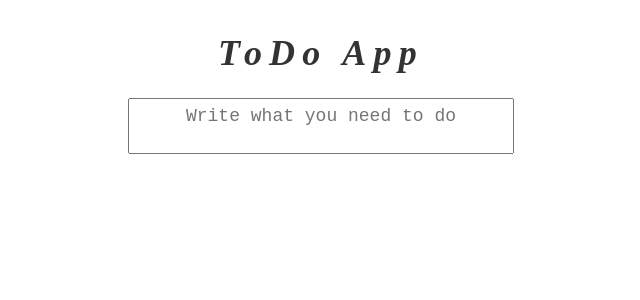
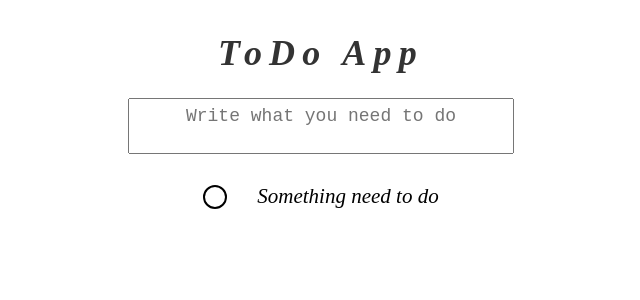
Before and after one commit to maxi3336/toDoApp, a React (Create React App) app: page / in a window 1280 px wide. Shown: the top 300 px of the page, without its empty margins (319-959 px from the left). Built offline with nearby package versions, Linux system fonts and the light colour scheme.

Commit message:
Finished simple ui

```diff
--- /dev/null
+++ b/src/components/Create/Create.jsx
@@ -0,0 +1,14 @@
+import React from 'react'
+import style from "./Create.module.css";
+import TextareaAutosize from "react-textarea-autosize";
+
+const Create = () => {
+    return (
+        <TextareaAutosize
+            className={style.textEnter}
+            placeholder="Write what you need to do"
+        />
+    )
+}
+
+export default Create
--- /dev/null
+++ b/src/components/Create/Create.module.css
@@ -0,0 +1,9 @@
+.textEnter {
+    width: 30%;
+    min-height: 50px;
+    max-height: 300px;
+    resize: none;
+    text-align: center;
+    line-height: 30px;
+    font-size: 18px;
+}
--- /dev/null
+++ b/src/components/Doings/Do/Content/Content.jsx
@@ -0,0 +1,12 @@
+import React from 'react'
+import style from './Content.module.css'
+
+const Content = () => {
+    return (
+        <div className={style.content}>
+            Something need to do
+        </div>
+    )
+}
+
+export default Content
--- /dev/null
+++ b/src/components/Doings/Do/Content/Content.module.css
@@ -0,0 +1,6 @@
+.content {
+    text-align: center;
+    font-size: 21px;
+    font-style: italic;
+    font-family: "Calibri Light";
+}
--- /dev/null
+++ b/src/components/Doings/Do/Do.jsx
@@ -0,0 +1,15 @@
+import React from 'react'
+import style from './Do.module.css'
+import Mark from "./Mark/Mark";
+import Content from "./Content/Content";
+
+const Do = () => {
+    return (
+        <div className={style.do}>
+            <Mark/>
+            <Content/>
+        </div>
+    )
+}
+
+export default Do
--- /dev/null
+++ b/src/components/Doings/Do/Do.module.css
@@ -0,0 +1,4 @@
+.do {
+    display: flex;
+    align-items: center;
+}
--- /dev/null
+++ b/src/components/Doings/Do/Mark/Mark.jsx
@@ -0,0 +1,13 @@
+import React from 'react'
+import style from './Mark.module.css'
+
+const Mark = () => {
+
+    return (
+        <div
+            className={style.mark}
+        />
+    )
+}
+
+export default Mark
--- /dev/null
+++ b/src/components/Doings/Do/Mark/Mark.module.css
@@ -0,0 +1,17 @@
+.mark {
+    margin-right: 30px;
+    width: 20px;
+    height: 20px;
+    border-radius: 50%;
+    background-color: white;
+    border: 2px solid black;
+}
+
+.mark:hover {
+    cursor: pointer;
+    background-color: lightgray;
+}
+
+.mark:active {
+    background-color: black;
+}
--- /dev/null
+++ b/src/components/Doings/Doings.jsx
@@ -0,0 +1,13 @@
+import React from 'react'
+import style from './Doings.module.css'
+import Do from "./Do/Do";
+
+const Doings = () => {
+    return (
+        <div className={style.doing}>
+            <Do />
+        </div>
+    )
+}
+
+export default Doings
--- /dev/null
+++ b/src/components/Doings/Doings.module.css
@@ -0,0 +1,6 @@
+.doing {
+    display: flex;
+    flex-direction: column-reverse;
+    align-items: center;
+    margin: 30px 0;
+}
--- a/src/components/Main/Main.jsx
+++ b/src/components/Main/Main.jsx
@@ -1,6 +1,7 @@
 import React from 'react'
 import style from './Main.module.css'
-import TextareaAutosize from 'react-textarea-autosize';
+import Doings from './../Doings/Doings'
+import Create from "../Create/Create";
 
 
 const Main = (props) => {
@@ -8,10 +9,8 @@ const Main = (props) => {
     return (
         <div className={style.main}>
             <h1 className={style.text}>ToDo App</h1>
-            <TextareaAutosize
-                className={style.textEnter}
-                placeholder="Write what you need to do"
-            ></TextareaAutosize>
+            <Create />
+            <Doings />
         </div>
     )
 }
--- a/src/components/Main/Main.module.css
+++ b/src/components/Main/Main.module.css
@@ -11,13 +11,3 @@
     color: #333333;
     text-align: center;
 }
-
-.textEnter {
-    width: 30%;
-    min-height: 50px;
-    max-height: 300px;
-    resize: none;
-    text-align: center;
-    line-height: 30px;
-    font-size: 18px;
-}
```
